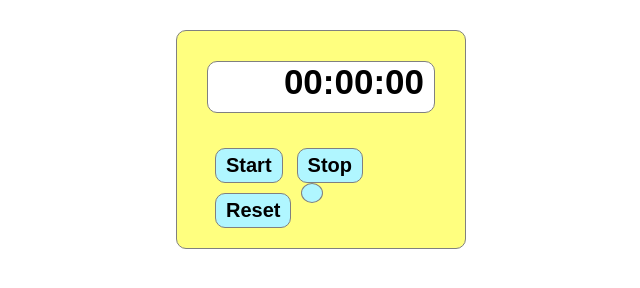
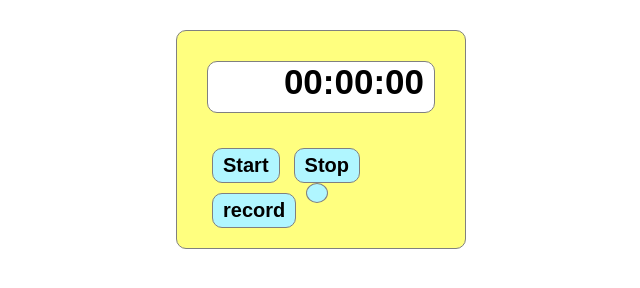
Before and after one commit to hellou8363/timer_records, a plain HTML site: page index.html in a window 1280 px wide. Shown: the full height of the page, 319-959 px from the left. Drawn offline with Linux system fonts and the light colour scheme; a web font is replaced by a local one.

Commit message:
Add files via upload

```diff
--- a/index.html
+++ b/index.html
@@ -16,8 +16,8 @@
         <div class="buttons">
           <input id="start" type="button" value="Start" />
           <input id="stop" type="button" value="Stop" />
-          <input id="reset" type="button" value="Reset" />
-          <input id="record" type="button"/>
+          <input id="record" type="button" value="record" />
+          <input id="reset" type="button" />
         </div>
       </div>
       <div id="recordsCover">
--- a/layout.css
+++ b/layout.css
@@ -28,7 +28,7 @@ body {
 }
 .buttons {
   margin: 15px;
-  padding-left: 18px;
+  padding-left: 15px;
   position: relative;
 }
 input {
@@ -51,7 +51,7 @@ input {
   font-family: "Dongle", sans-serif;
   font-size: 30px;
 }
-#record {
+#reset {
   border-radius: 50%;
   height: 20px;
   position: absolute;
```
